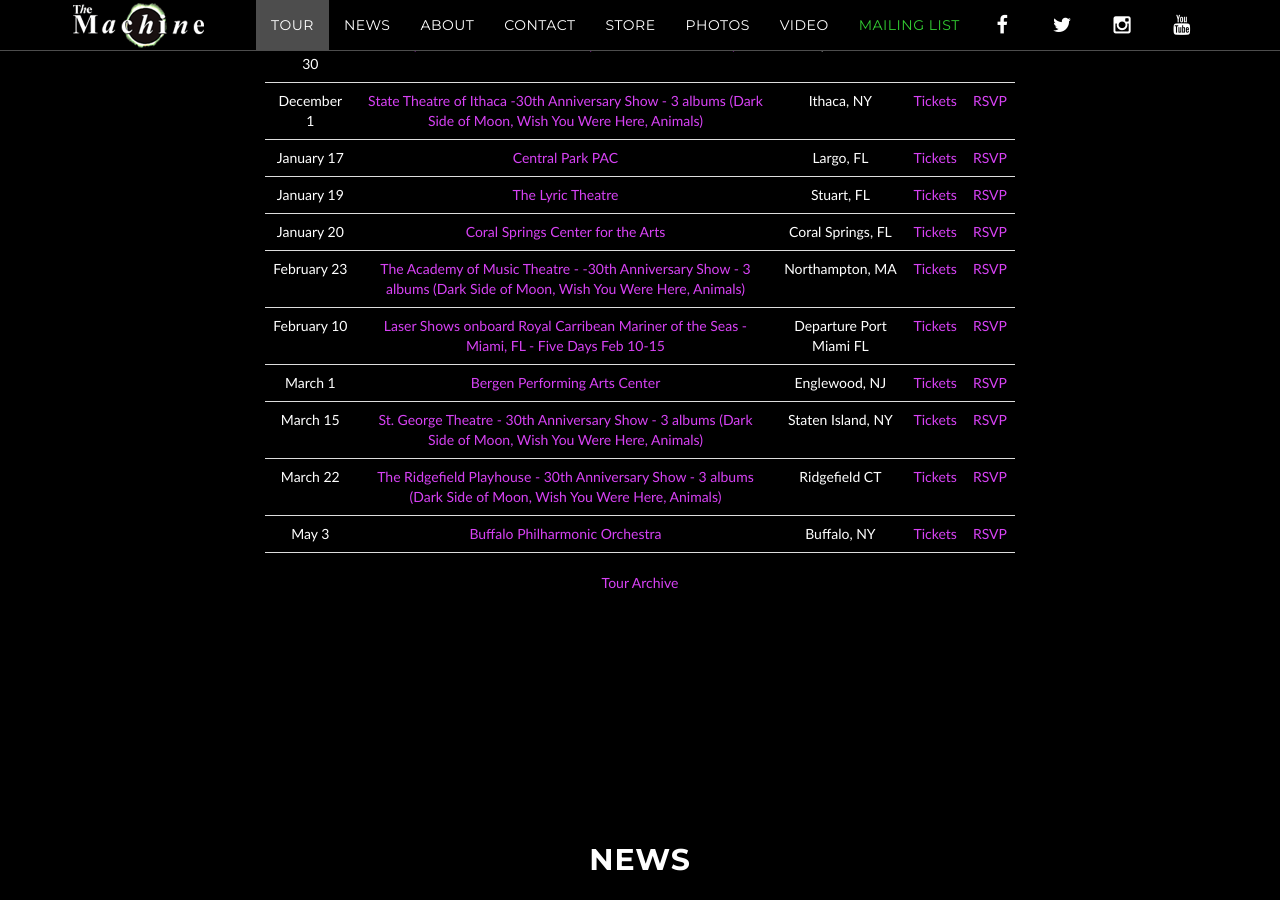
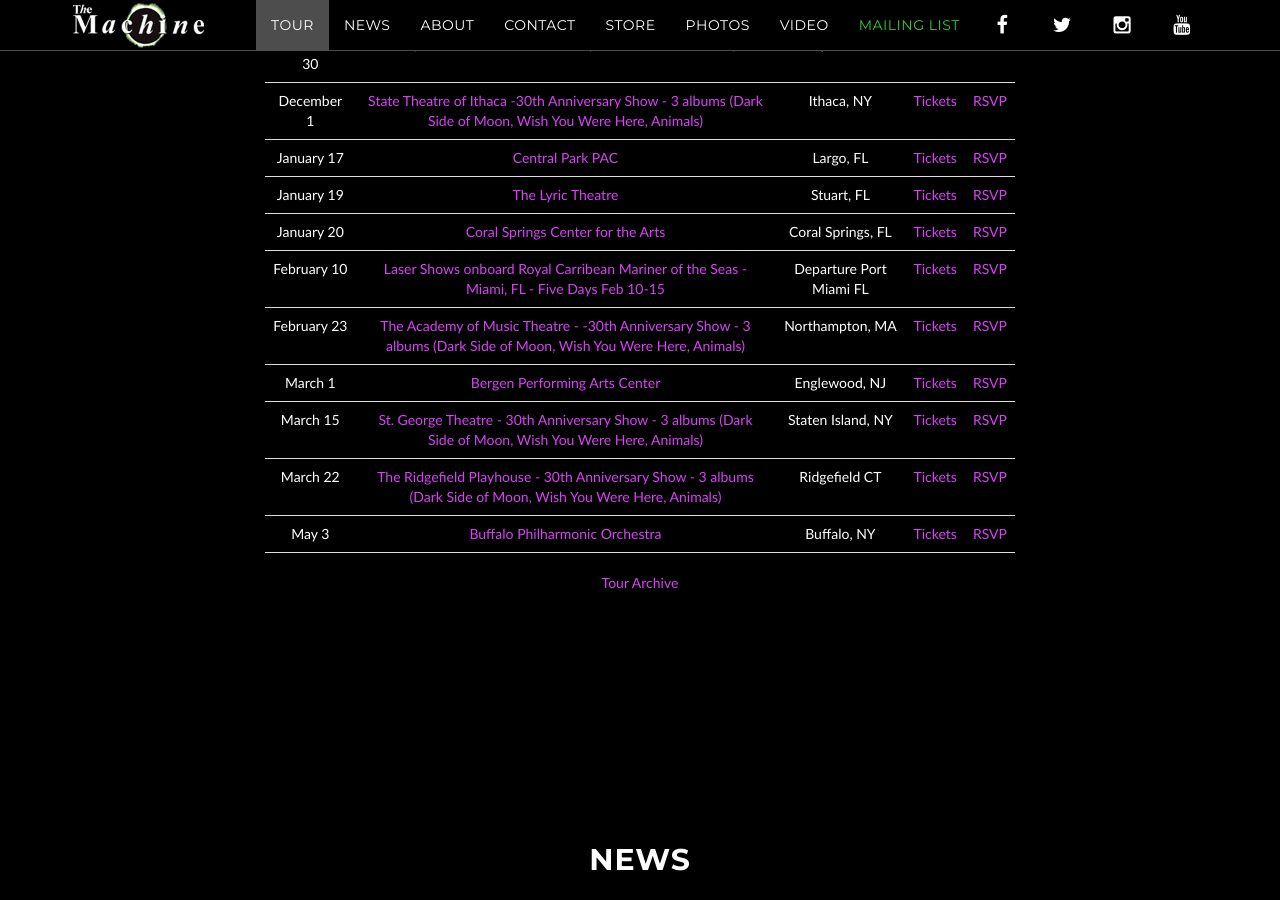
Before and after one commit to machineweb/machineweb.github.io, a Jekyll site: the page built from index.html, in a window 1280 px wide and 900 px high, scrolled down 1526 px. Built offline with Jekyll 4.4.1, drawn with Linux system fonts in a browser that asks for light colours; comment, search, counter and statistics services are not loaded; part of the change alters nothing that is shown.

```diff
--- a/_data/tour.yml
+++ b/_data/tour.yml
@@ -3632,4 +3632,4 @@
     location: "Northampton, MA"
     tickets-url: "https://www.ticketfly.com/purchase/event/1766180?utm_medium=ampOfficialEvent&utm_source=fbTfly"
     rsvp-url: "https://www.facebook.com/events/233807680818156/"
-    order: "1550901600001"
+    order: "1551410000009"
```
